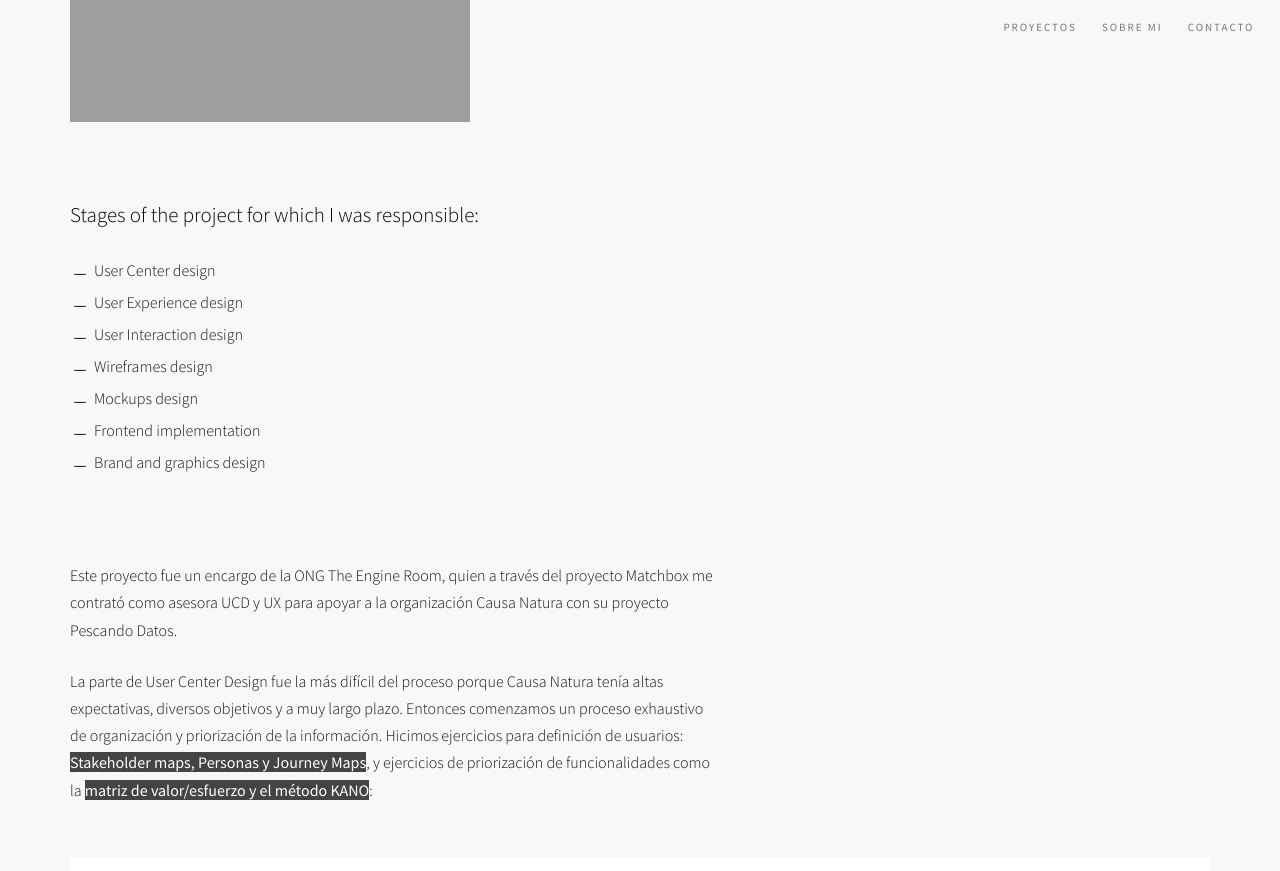
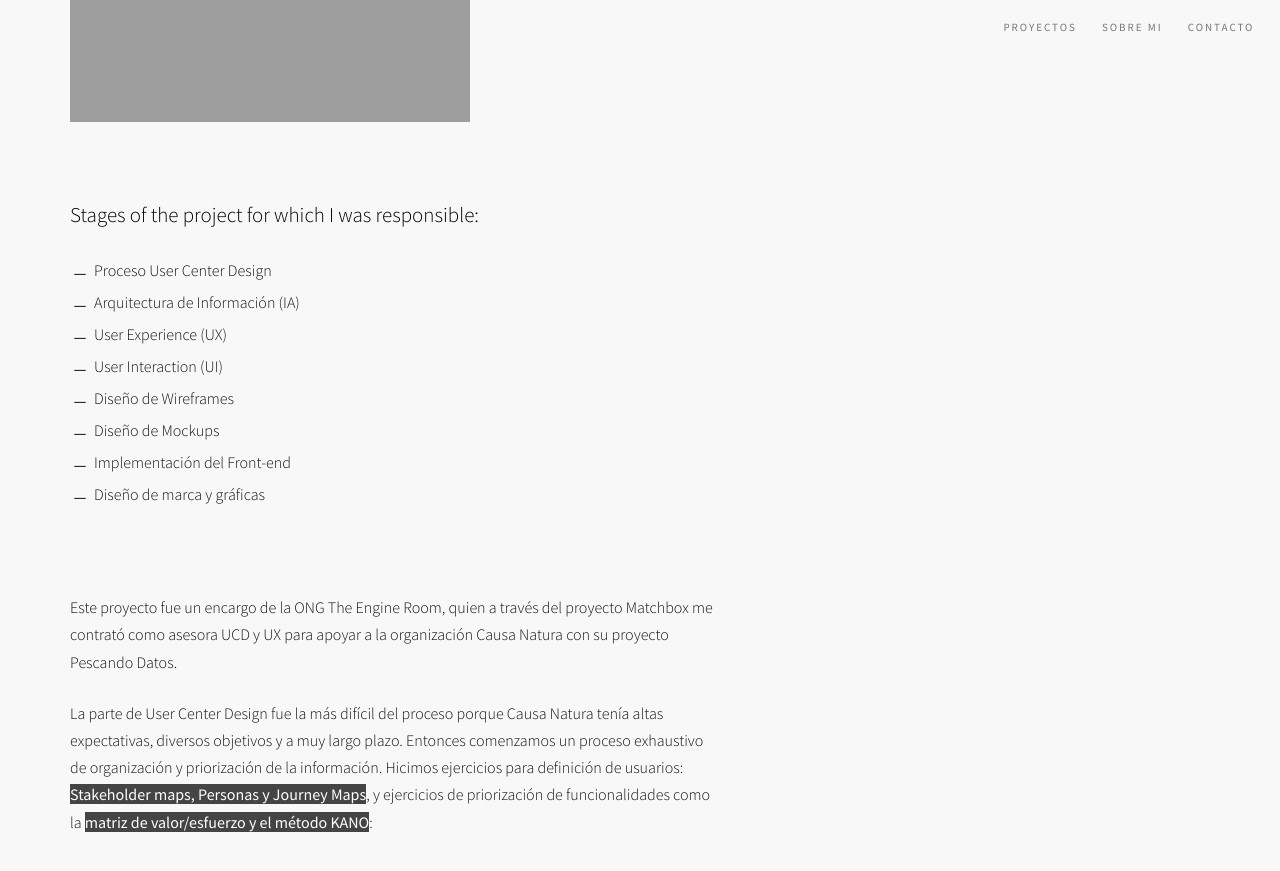
Before and after one commit to camargozzini/portafolio-camargozzini, a Jekyll site: the page built from _posts/2017-12-01-pescandodatos-es.html, in a window 1280 px wide and 900 px high, scrolled down 675 px. Shown: the top 871 px of the window. Built offline with Jekyll 4.4.1, drawn with Linux system fonts in a browser that asks for light colours; nearby versions of some CDN libraries.

Commit message:
Corrige skills por proyecto

```diff
--- a/_posts/2017-12-01-pescandodatos-es.html
+++ b/_posts/2017-12-01-pescandodatos-es.html
@@ -18,13 +18,14 @@ ref: pescandodatos
       <div class="col-md-6 col-sm-6 mb-sm-50 mb-xs-30">
         <h4>Stages of the project for which I was responsible:</h4>
         <ul class="linea list-unstyled">
-          <li>User Center design</li>
-          <li>User Experience design</li>
-          <li>User Interaction design</li>
-          <li>Wireframes design</li>
-          <li>Mockups design</li>
-          <li>Frontend implementation</li>
-          <li>Brand and graphics design</li>
+          <li>Proceso User Center Design</li>
+          <li>Arquitectura de Información (IA)</li>
+          <li>User Experience (UX)</li>
+          <li>User Interaction (UI)</li>
+          <li>Diseño de Wireframes</li>
+          <li>Diseño de Mockups</li>
+          <li>Implementación del Front-end</li>
+          <li>Diseño de marca y gráficas</li>
         </ul>
       </div>
     </div>
```
Also changed, not shown: _posts/2014-01-01-congresoabierto-es.html (+5 -2 lines), _posts/2016-06-30-votainteligente2016-es.html (+8 -4 lines), _posts/2017-02-01-abre-es.html (+4 -3 lines), _posts/2017-10-01-memoriayciudadania-es.html (+6 -7 lines), _posts/2018-03-01-herramientas-es.html (+8 -5 lines).
